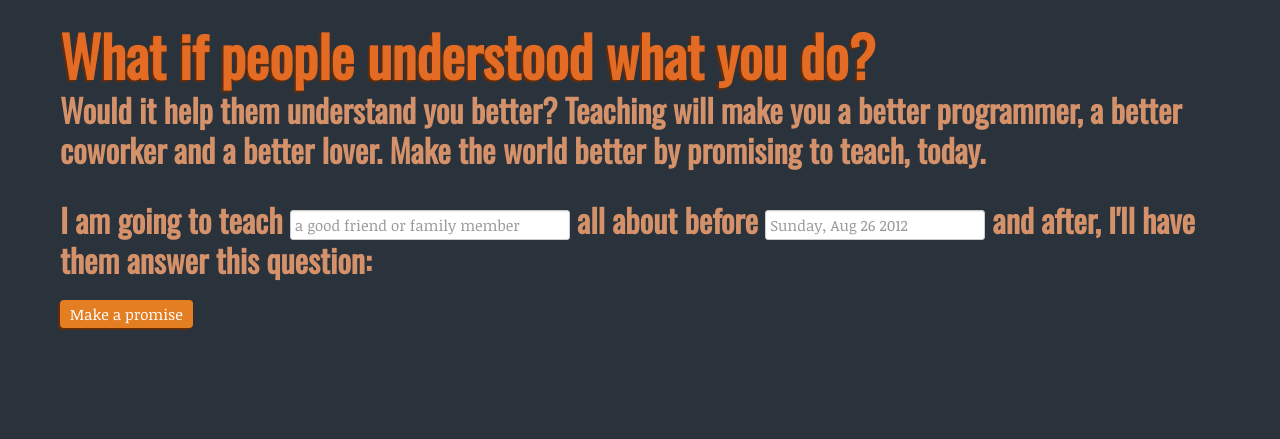
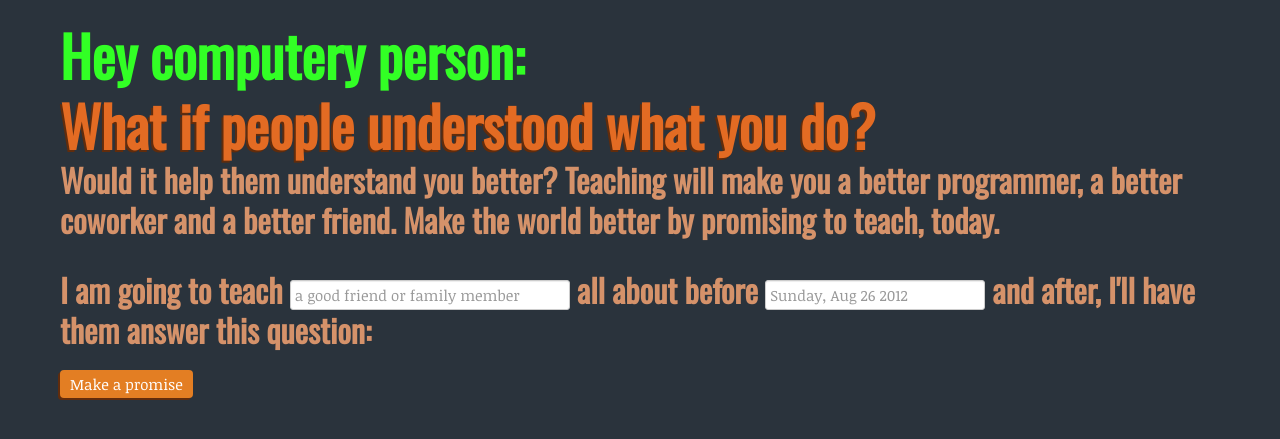
Before and after one commit to selenamarie/teach-today, a Django app: template teach/templates/lessons/promise_add.html in a window 1280 px wide. Shown: the part 70-509 px from the top of the page. Run offline with Django 3.2, Linux system fonts and the light colour scheme; the template is opened without the code that fills it, so the values that code supplies are empty; some libraries are stand-ins or nearby versions.

Commit message:
Updated language per feedback from @littlepots

```diff
--- a/teach/templates/lessons/promise_add.html
+++ b/teach/templates/lessons/promise_add.html
@@ -13,12 +13,17 @@ Make a teaching promise
 {% load bootstrap_toolkit %}
 
     <section>
+
+        <h1 style="text-shadow: none; color: #32ff25; font-size: 56px; line-height: 70px">
+        Hey computery person:
+        </h1>
+
         <h1 style="font-size: 56px; line-height: 70px;">
 
         What if people understood what you do?
         </h1>
         <h3 style="color: #D5926A; font-size: 32px; line-height: 40px">
-        Would it help them understand you better?  Teaching will make you a better programmer, a better coworker and a better lover.  Make the world better by promising to teach, today.
+        Would it help them understand you better?  Teaching will make you a better programmer, a better coworker and a better friend.  Make the world better by promising to teach, today.
         </h3>
     </section>
 
```
